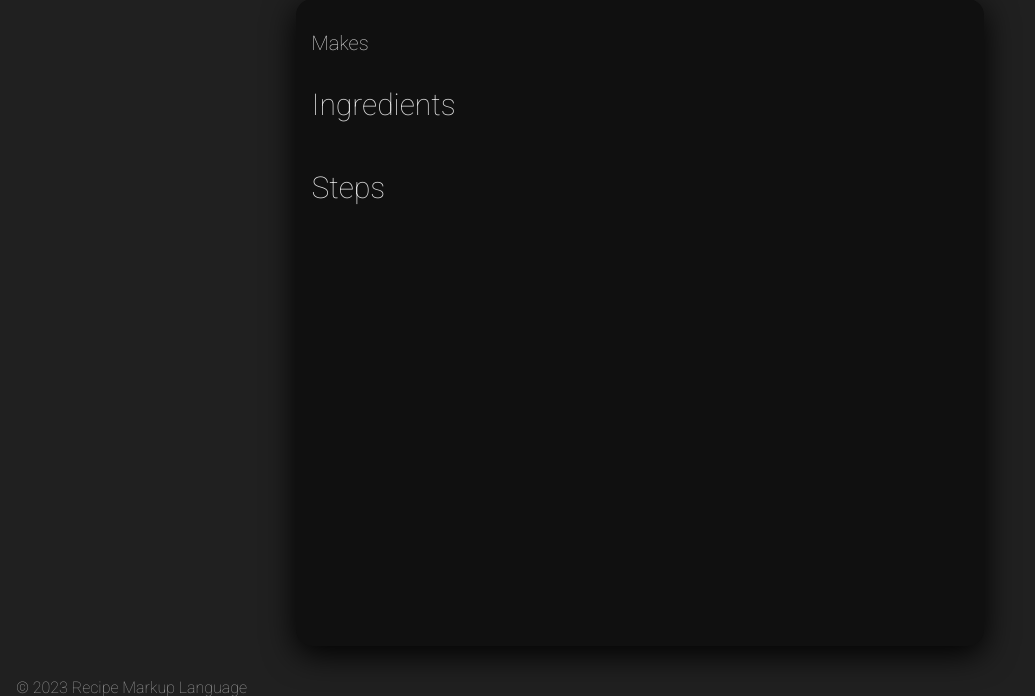
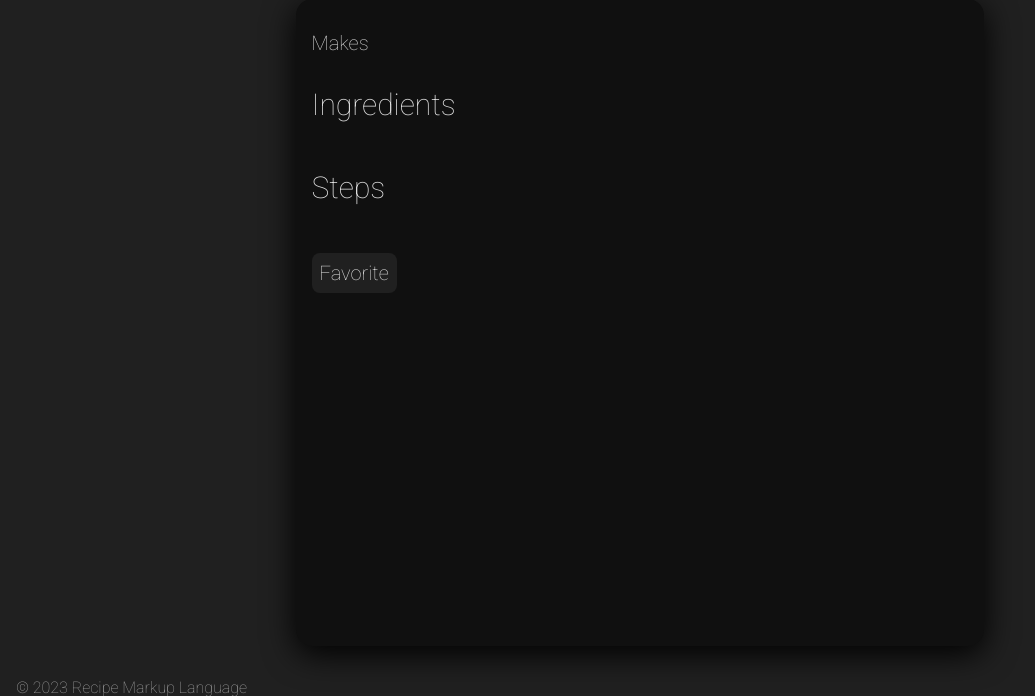
Before and after one commit to JMANN240/RML, a Flask app: template templates/recipe.html in a window 1280 px wide. Shown: the part 87-783 px from the top of the page, without its empty margins (0-1035 px from the left). Run offline with Flask 3, Linux system fonts and the light colour scheme; the template is opened without the code that fills it, so the values that code supplies are empty.

Commit message:
added favorites

```diff
--- a/main.py
+++ b/main.py
@@ -34,8 +34,10 @@ def profile():
 	user = res.fetchone()
 	res = cur.execute('SELECT * FROM recipes WHERE user_id=? ORDER BY id DESC', (request.user_id,))
 	user_recipes = res.fetchall()
+	res = cur.execute('SELECT * FROM user_favorites INNER JOIN recipes ON recipes.id == user_favorites.recipe_id WHERE user_favorites.user_id=? ORDER BY name', (request.user_id,))
+	favorite_recipes = res.fetchall()
 
-	return render_template('profile.html', user=user, user_recipes=user_recipes, title='Profile')
+	return render_template('profile.html', user=user, user_recipes=user_recipes, favorite_recipes=favorite_recipes, title='Profile')
 
 @app.route('/search', methods=['GET', 'POST'])
 def search():
@@ -64,7 +66,35 @@ def recipe(recipe_id):
 	ingredients = res.fetchall()
 	res = cur.execute('SELECT * FROM recipe_steps WHERE recipe_id=?', (recipe_id,))
 	steps = res.fetchall()
-	return render_template('recipe.html', recipe=recipe, ingredients=ingredients, steps=steps, title=recipe.get('name'))
+
+	if request.cookies.get('session') is None:
+		is_user_favorite = False
+	else:
+		res = cur.execute('SELECT * FROM sessions WHERE session_id=?', (request.cookies.get('session'),))
+		session = res.fetchone()
+		if session is None:
+			is_user_favorite = False
+		else:
+			user_id = session.get('user_id')
+			res = cur.execute('SELECT * FROM user_favorites WHERE recipe_id=? AND user_id=?', (recipe_id, user_id))
+			favorite = res.fetchone()
+			is_user_favorite = favorite is not None
+
+	return render_template('recipe.html', recipe=recipe, ingredients=ingredients, steps=steps, title=recipe.get('name'), is_user_favorite=is_user_favorite)
+
+@app.route('/recipe/<recipe_id>/favorite')
+@requires_login
+def toggle_recipe_favorite(recipe_id):
+	user_id = request.user_id
+	con, cur = get_db()
+	res = cur.execute('SELECT * FROM user_favorites WHERE recipe_id=? AND user_id=?', (recipe_id, user_id))
+	favorite = res.fetchone()
+	if favorite is None:
+		cur.execute('INSERT INTO user_favorites (recipe_id, user_id) VALUES (?, ?)', (recipe_id, user_id))
+	else:
+		cur.execute('DELETE FROM user_favorites WHERE recipe_id=? AND user_id=?', (recipe_id, user_id))
+	con.commit()
+	return redirect(url_for('recipe', recipe_id=recipe_id))
 
 @app.route('/recipe/create', methods=['GET', 'POST'])
 @requires_login
--- a/setup.sql
+++ b/setup.sql
@@ -14,6 +14,7 @@ CREATE TABLE IF NOT EXISTS recipes (
 	id INTEGER PRIMARY KEY,
 	name TEXT NOT NULL,
 	user_id INTEGER NOT NULL,
+	result TEXT NOT NULL,
 	FOREIGN KEY (user_id) REFERENCES users (id)
 );
 
@@ -29,4 +30,9 @@ CREATE TABLE IF NOT EXISTS recipe_steps (
 	FOREIGN KEY (recipe_id) REFERENCES recipes (id)
 );
 
-ALTER TABLE recipes ADD COLUMN result TEXT NOT NULL DEFAULT "";
+CREATE TABLE IF NOT EXISTS user_favorites (
+	user_id INTEGER NOT NULL,
+	recipe_id INTEGER NOT NULL,
+	FOREIGN KEY (user_id) REFERENCES users (id),
+	FOREIGN KEY (recipe_id) REFERENCES recipes (id)
+);
--- a/templates/profile.html
+++ b/templates/profile.html
@@ -3,7 +3,11 @@
 <main class="center">
 	<h1 style="margin-bottom: 2rem;">{{user['username']}}</h1>
 	<a href="{{url_for('recipe_create')}}" class="button clickable" style="margin-bottom: 2rem;">Create Recipe</a>
-	<h2 style="margin-bottom: 1rem;">Your Recipes</h2>
+	<h2 style="margin-bottom: 1rem;">Favorites</h2>
+	{% for recipe in favorite_recipes %}
+		<a href="{{url_for('recipe', recipe_id=recipe['id'])}}" class="button clickable" style="margin-bottom: 0.5rem;">{{recipe['name']}}</a>
+	{% endfor %}
+	<h2 style="margin-top: 2rem; margin-bottom: 1rem;">Your Recipes</h2>
 	{% for recipe in user_recipes %}
 		<a href="{{url_for('recipe', recipe_id=recipe['id'])}}" class="button clickable" style="margin-bottom: 0.5rem;">{{recipe['name']}}</a>
 	{% endfor %}
--- a/templates/recipe.html
+++ b/templates/recipe.html
@@ -15,11 +15,18 @@
             <li>{{step['step']}}</li>
         {% endfor %}
     </ol>
-    {% if recipe['user_id'] == user_id %}
     <div style="display: flex; margin-top: 2rem;">
-        <a href="{{url_for('recipe_edit', recipe_id=recipe['id'])}}" style="margin-right: 1rem;" class="button clickable">Edit Recipe</a>
-        <a href="{{url_for('recipe_delete', recipe_id=recipe['id'])}}" class="button clickable">Delete Recipe</a>
+        <a href="{{url_for('toggle_recipe_favorite', recipe_id=recipe['id'])}}" style="margin-right: 1rem;" class="button clickable">
+            {% if is_user_favorite %}
+                Unfavorite
+            {% else %}
+                Favorite
+            {% endif%}
+        </a>
+        {% if recipe['user_id'] == user_id %}
+            <a href="{{url_for('recipe_edit', recipe_id=recipe['id'])}}" style="margin-right: 1rem;" class="button clickable">Edit Recipe</a>
+            <a href="{{url_for('recipe_delete', recipe_id=recipe['id'])}}" class="button clickable">Delete Recipe</a>
+        {% endif %}
     </div>
-    {% endif %}
 </main>
 {% endblock %}
```
